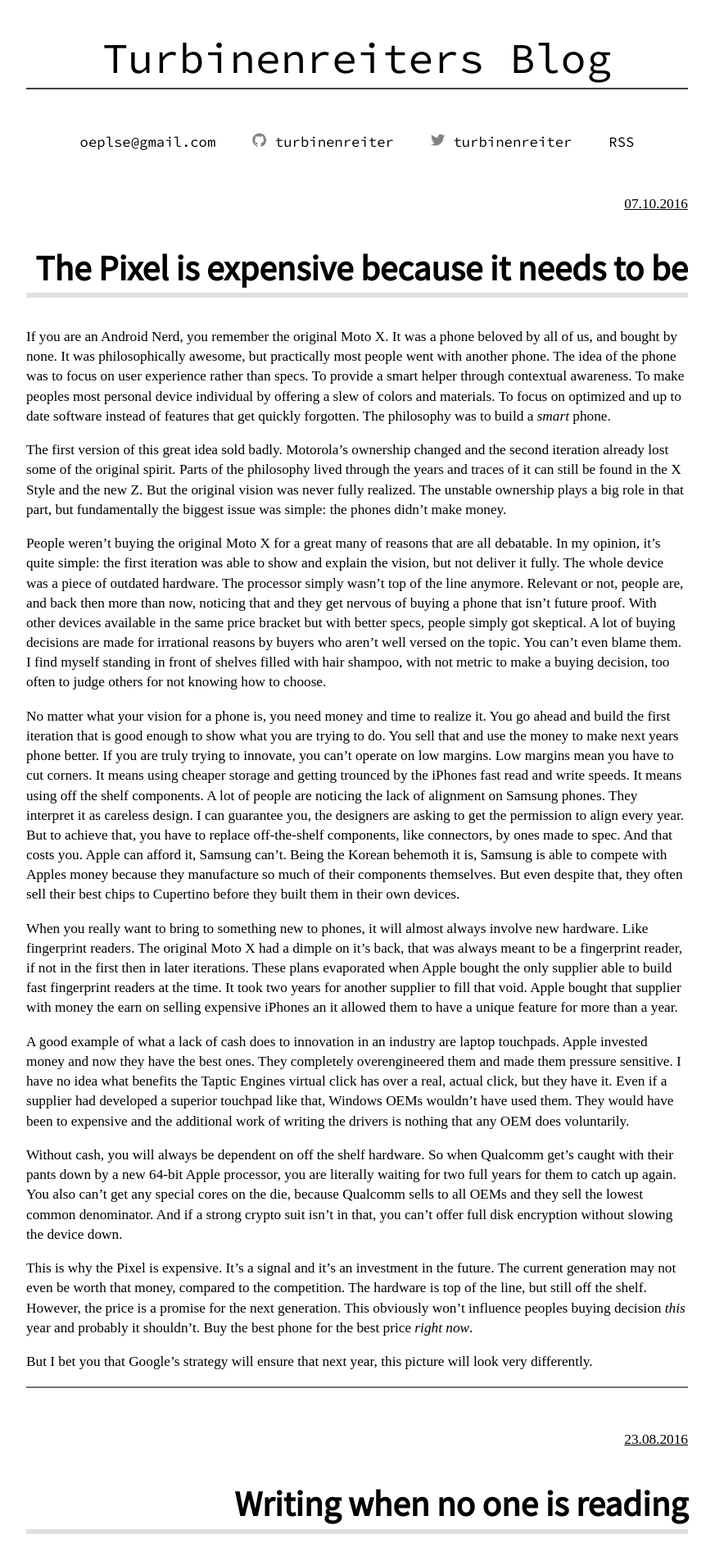
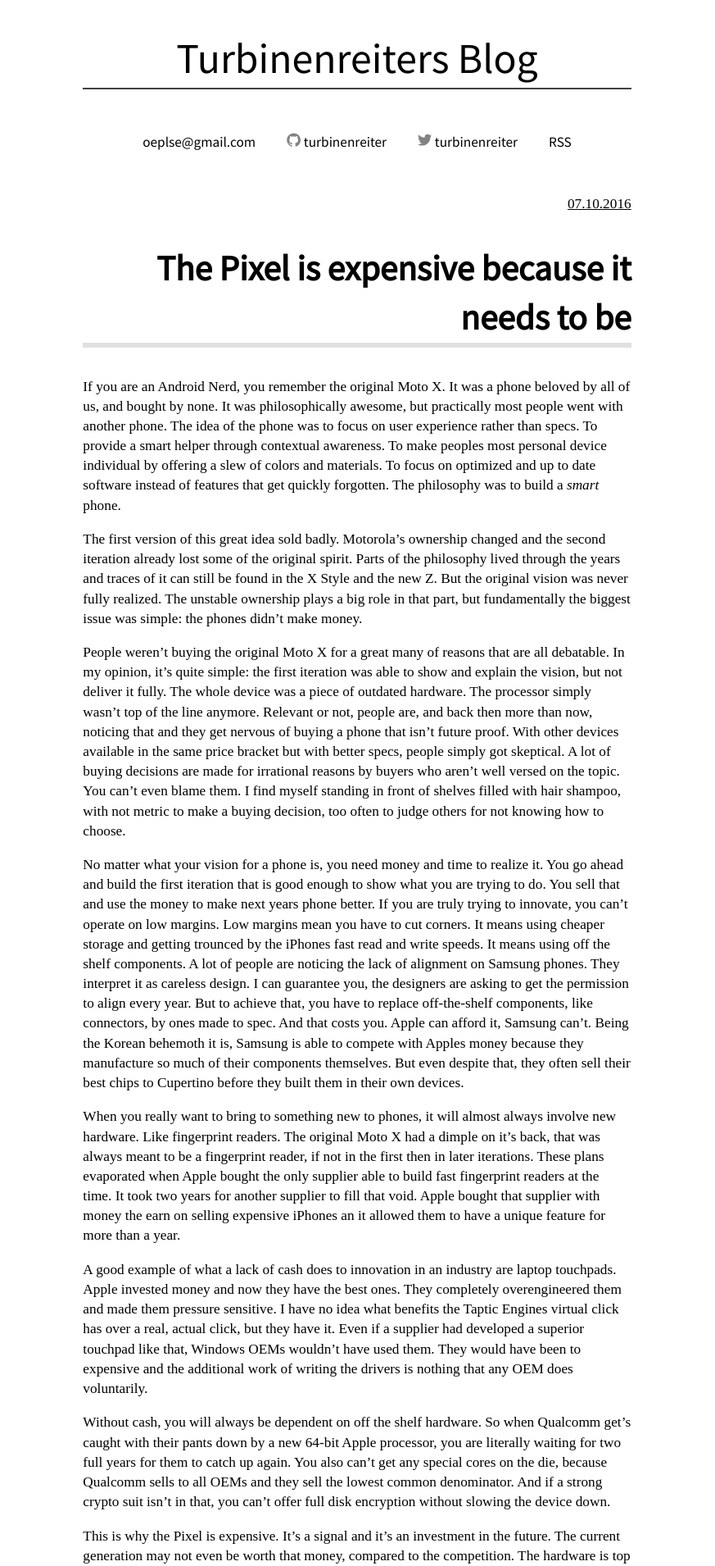
Before and after one commit to turbinenreiter/turbinenreiter.github.io, a Jekyll site: the page built from index.html, in a window 1280 px wide. Shown: the top 1910 px of the page at 82% size, without its empty margins (204-1077 px from the left). Built offline with Jekyll 4.4.1, drawn with Linux system fonts in a browser that asks for light colours; nearby versions of some CDN libraries; some web fonts are replaced; formulas are drawn with MathJax 3; the list of posts is cut into pages by our own code.

Commit message:
more fonts

```diff
--- a/_sass/_base.scss
+++ b/_sass/_base.scss
@@ -12,8 +12,8 @@
     font-variant-ligatures: common-ligatures;
     font-kerning: normal;
 
-    #font-family: 'Source Sans Pro', sans-serif;
-    font-family: 'Source Code Pro', monospace;
+    font-family: 'Source Sans Pro', sans-serif;
+    #font-family: 'Source Code Pro', monospace;
     #font-family: 'Source Serif Pro', serif;
     font-weight: 400;
     font-size: calc(14px + 0.15vw + 0.15vh);
```
